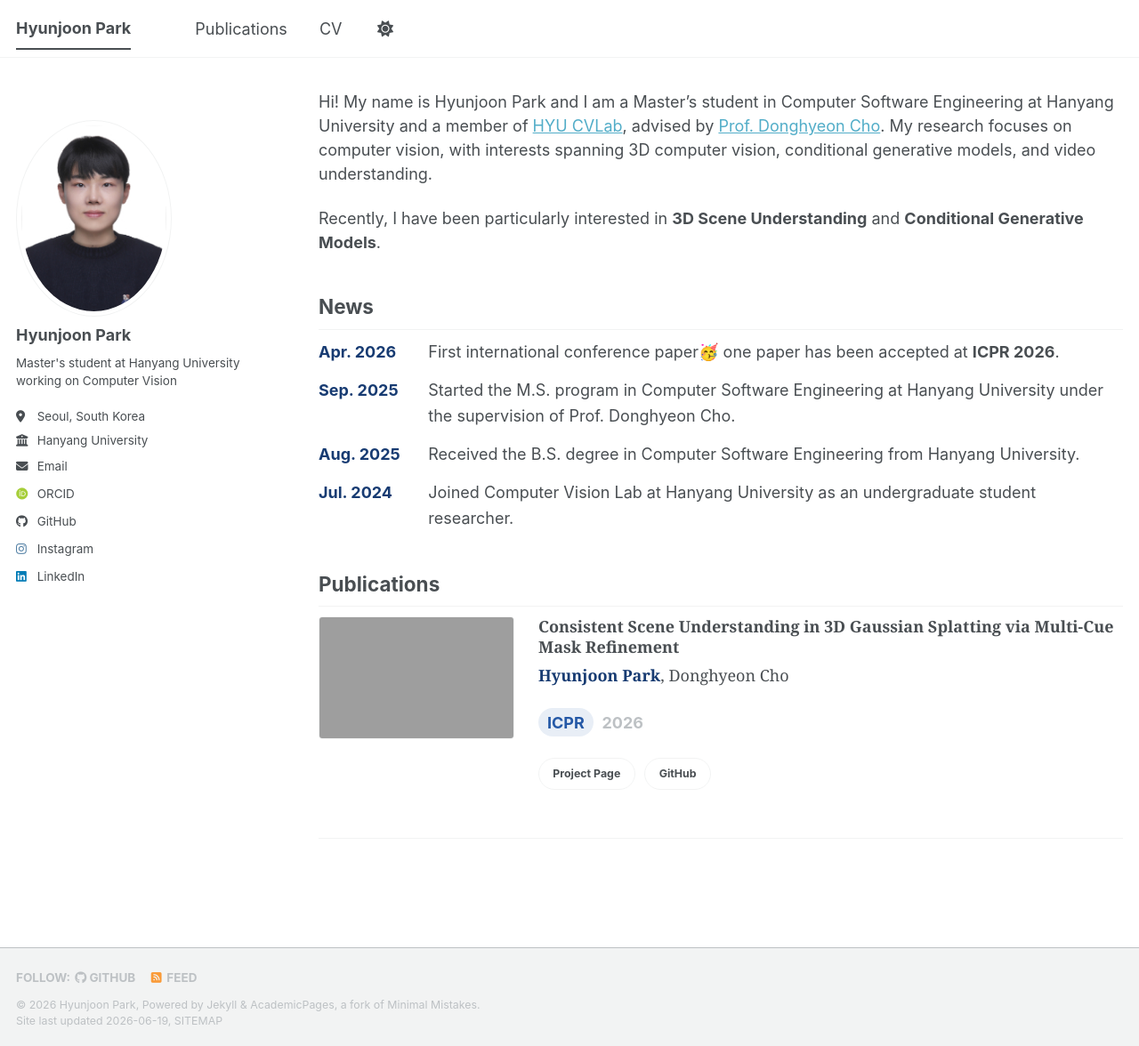
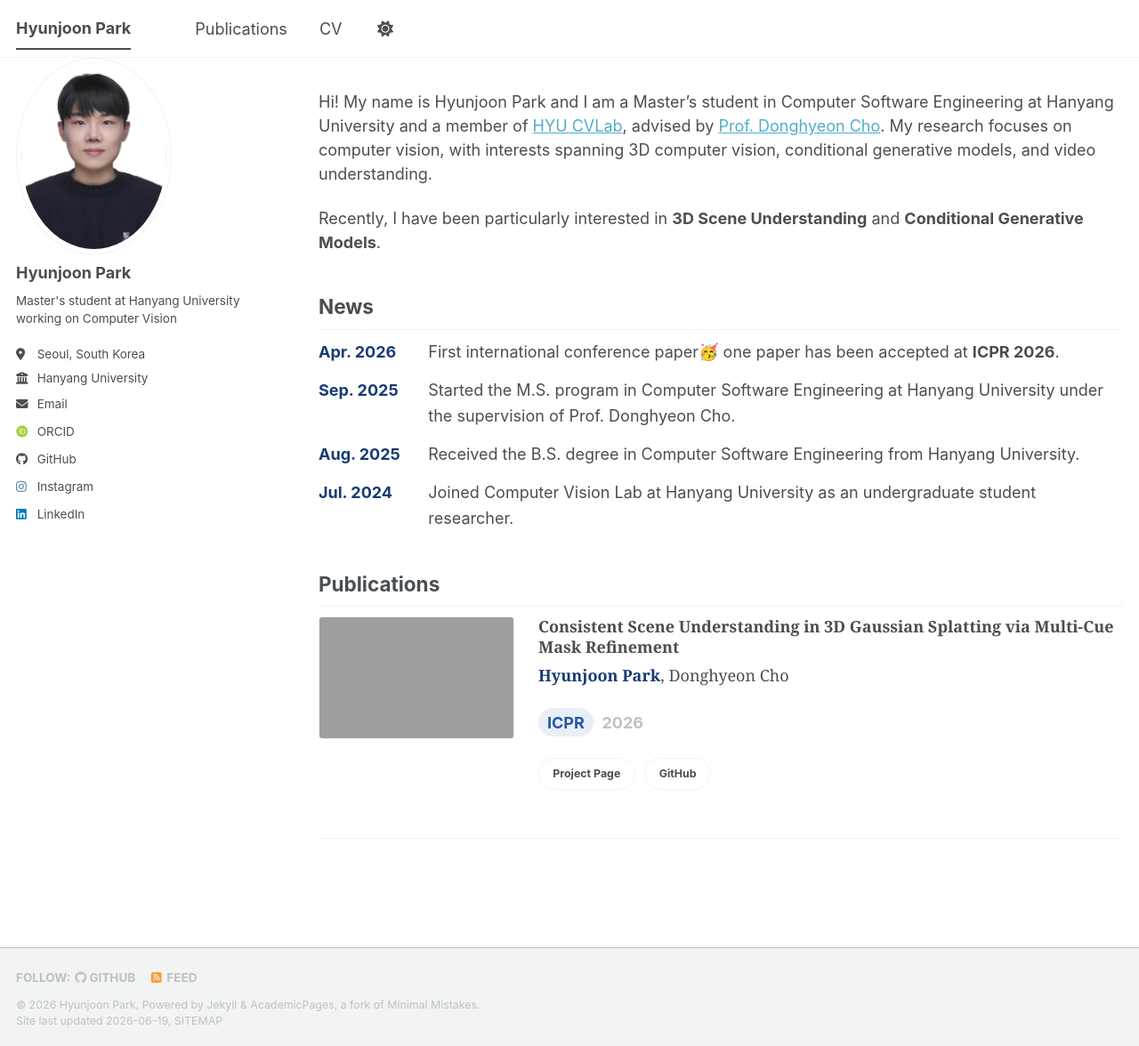
Before and after one commit to hjpark83/hjpark83.github.io, a Jekyll site: the page built from _pages/about.md, in a window 1280 px wide and 1176 px high. Shown: the whole window at 89% size. Built offline with Jekyll 4.4.1, drawn with Linux system fonts in a browser that asks for light colours; some web fonts are replaced; a script bundle is joined from its source files by our own code; library files that are not in the unit come from our copies.

Commit message:
Fix sidebar blank-space issue: fix sidebar at 925px viewport with explicit top
- Change $sidebar-screen-min-width from 1024px (dark) / 1200px (light) to 925px in both theme files, so position:fixed kicks in at the same breakpoint as the float layout ($large = 925px). At 925-1023px the sidebar was still in flow (float:left + position:sticky), which could cause blank space above the article.
- Add explicit top:0 to the sidebar fixed rule so the sidebar anchors to the viewport top instead of relying on top:auto (which placed it at its static-flow position, 102px down).

Co-Authored-By: Claude Sonnet 4.6 <noreply@anthropic.com>

```diff
--- a/_sass/layout/_sidebar.scss
+++ b/_sass/layout/_sidebar.scss
@@ -18,9 +18,10 @@
   }
 
   @media screen and (min-width: $sidebar-screen-min-width) {
+    position: fixed;
+    top: 0;
     height: 100vh;
-    overflow-y: auto;               // Add scrollbar if the sidebar is too long
-    position: fixed;
+    overflow-y: auto;
     padding-top: $masthead-height;
   }
 
--- a/_sass/theme/_default_dark.scss
+++ b/_sass/theme/_default_dark.scss
@@ -32,7 +32,7 @@ $masthead-height            : 70px;
 $navicon-width              : 28px;
 $navicon-height             : 4px;
 $sidebar-link-max-width     : 250px;
-$sidebar-screen-min-width   : 1024px;
+$sidebar-screen-min-width   : 925px;
 
 /* Dark theme for the site */
 html[data-theme="dark"] {
--- a/_sass/theme/_default_light.scss
+++ b/_sass/theme/_default_light.scss
@@ -24,7 +24,7 @@ $masthead-height            : 70px;
 $navicon-width              : 28px;
 $navicon-height             : 4px;
 $sidebar-link-max-width     : 250px;
-$sidebar-screen-min-width   : 1200px;
+$sidebar-screen-min-width   : 925px;
 
 /* Default light theme for the site */
 :root {
```
